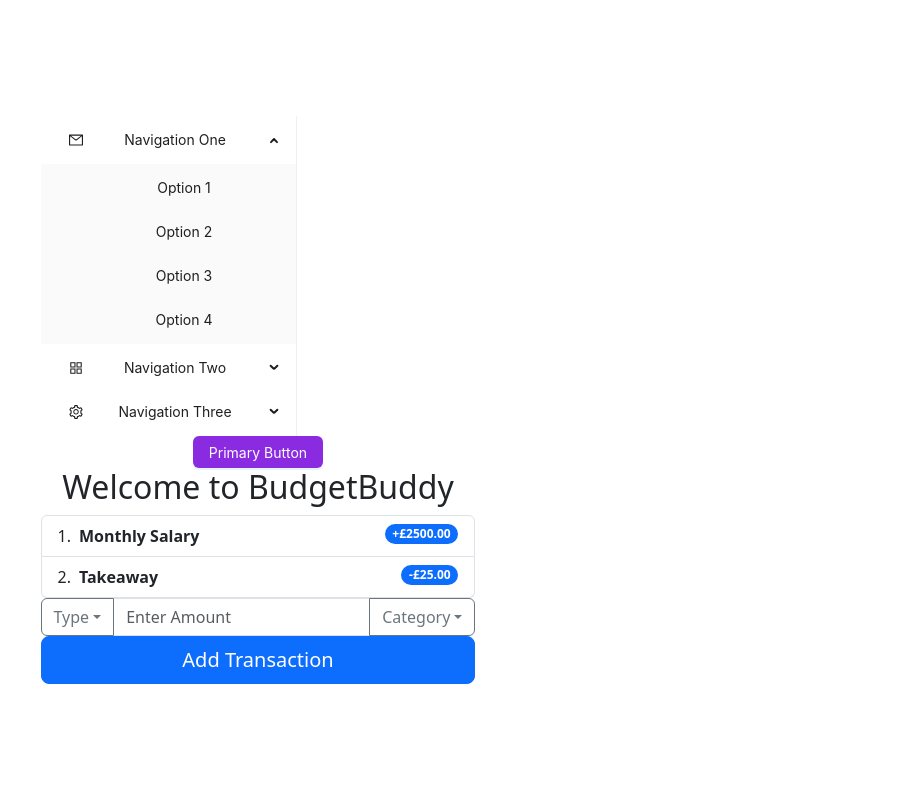
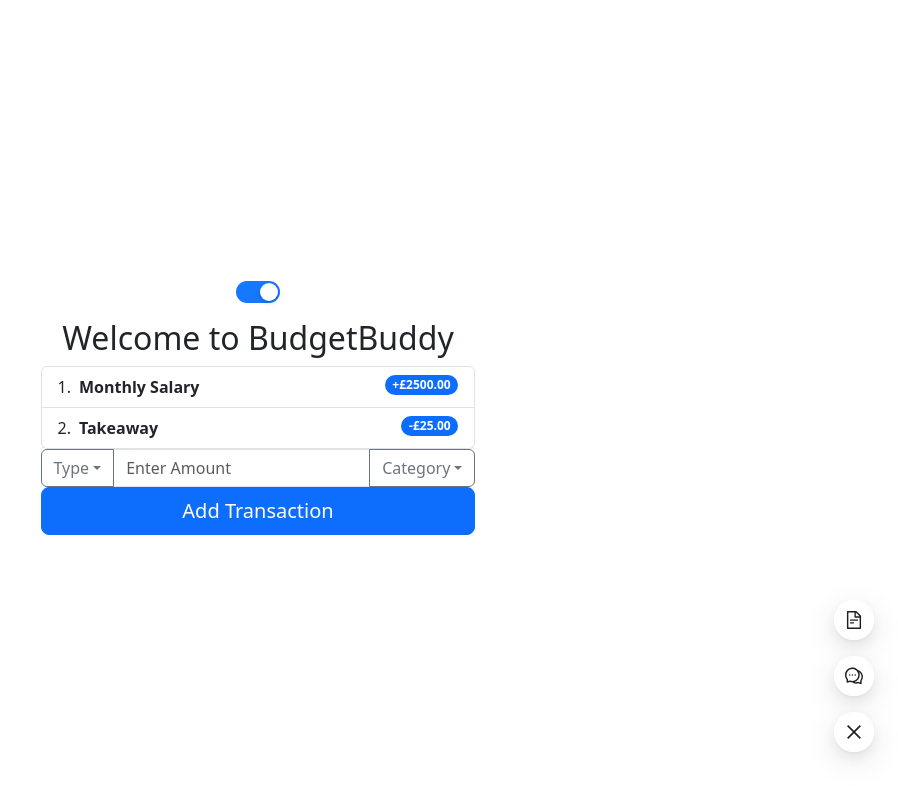
Before and after one commit to reececorkhill/BudgetBuddy, a React (Vite) app: page / in a window 1280 px wide. Shown: the whole page, without its empty margins (382-1280 px from the left). Built offline with nearby package versions, Linux system fonts and the light colour scheme.

Commit message:
creating float button

```diff
--- a/src/components/Interface.jsx
+++ b/src/components/Interface.jsx
@@ -2,65 +2,99 @@ import React, { useState } from 'react';
 import { AppstoreOutlined, MailOutlined, SettingOutlined } from '@ant-design/icons';
 import { Menu } from 'antd';
 import { Button } from 'antd';
+import { CommentOutlined, CustomerServiceOutlined, PlusCircleFilled, } from '@ant-design/icons';
 
-function getItem(label, key, icon, children, type) {
-    return {
-        key,
-        icon,
-        children,
-        label,
-        type,
-    };
-}
-const items = [
-    getItem('Navigation One', 'sub1', <MailOutlined />, [
-        getItem('Option 1', '1'),
-        getItem('Option 2', '2'),
-        getItem('Option 3', '3'),
-        getItem('Option 4', '4'),
-    ]),
-    getItem('Navigation Two', 'sub2', <AppstoreOutlined />, [
-        getItem('Option 5', '5'),
-        getItem('Option 6', '6'),
-        getItem('Submenu', 'sub3', null, [getItem('Option 7', '7'), getItem('Option 8', '8')]),
-    ]),
-    getItem('Navigation Three', 'sub4', <SettingOutlined />, [
-        getItem('Option 9', '9'),
-        getItem('Option 10', '10'),
-        getItem('Option 11', '11'),
-        getItem('Option 12', '12'),
-    ]),
-];
+import { FloatButton, Switch } from 'antd';
 
-// submenu keys of first level
-const rootSubmenuKeys = ['sub1', 'sub2', 'sub4'];
-const Design = () => {
-    const [openKeys, setOpenKeys] = useState(['sub1']);
-    const onOpenChange = (keys) => {
-        const latestOpenKey = keys.find((key) => openKeys.indexOf(key) === -1);
-        if (latestOpenKey && rootSubmenuKeys.indexOf(latestOpenKey) === -1) {
-            setOpenKeys(keys);
-        } else {
-            setOpenKeys(latestOpenKey ? [latestOpenKey] : []);
-        }
-    };
-    return (
-        <div>
-            <Menu
-                mode="inline"
-                openKeys={openKeys}
-                onOpenChange={onOpenChange}
-                style={{
-                    width: 256,
-                }}
-                items={items}
-            />
-            <Button type="primary" className='myBtn'>Primary Button</Button>
-        </div>
+// function getItem(label, key, icon, children, type) {
+//     return {
+//         key,
+//         icon,
+//         children,
+//         label,
+//         type,
+//     };
+// }
+// const items = [
+//     getItem('Navigation One', 'sub1', <MailOutlined />, [
+//         getItem('Option 1', '1'),
+//         getItem('Option 2', '2'),
+//         getItem('Option 3', '3'),
+//         getItem('Option 4', '4'),
+//     ]),
+//     getItem('Navigation Two', 'sub2', <AppstoreOutlined />, [
+//         getItem('Option 5', '5'),
+//         getItem('Option 6', '6'),
+//         getItem('Submenu', 'sub3', null, [getItem('Option 7', '7'), getItem('Option 8', '8')]),
+//     ]),
+//     getItem('Navigation Three', 'sub4', <SettingOutlined />, [
+//         getItem('Option 9', '9'),
+//         getItem('Option 10', '10'),
+//         getItem('Option 11', '11'),
+//         getItem('Option 12', '12'),
+//     ]),
+// ];
 
-    );
+// // submenu keys of first level
+// const rootSubmenuKeys = ['sub1', 'sub2', 'sub4'];
+// const Design = () => {
+//     const [openKeys, setOpenKeys] = useState(['sub1']);
+//     const onOpenChange = (keys) => {
+//         const latestOpenKey = keys.find((key) => openKeys.indexOf(key) === -1);
+//         if (latestOpenKey && rootSubmenuKeys.indexOf(latestOpenKey) === -1) {
+//             setOpenKeys(keys);
+//         } else {
+//             setOpenKeys(latestOpenKey ? [latestOpenKey] : []);
+//         }
+//     };
+//     return (
+//         <div>
+//             <Menu
+//                 mode="inline"
+//                 openKeys={openKeys}
+//                 onOpenChange={onOpenChange}
+//                 style={{
+//                     width: 256,
+//                 }}
+//                 items={items}
+//             />
+//             <Button type="primary" className='myBtn'>Primary Button</Button>
+//         </div>
+
+//     );
+// };
+
+
+const App = () => {
+  const [open, setOpen] = useState(true);
+  const onChange = (checked) => {
+    setOpen(checked);
+  };
+  return (
+    <>
+      <FloatButton.Group
+        open={open}
+        trigger="click"
+        style={{
+          right: 24,
+        }}
+        icon={<CustomerServiceOutlined />}
+      >
+        <FloatButton />
+        <FloatButton icon={<CommentOutlined />} />
+      </FloatButton.Group>
+      <Switch
+        onChange={onChange}
+        checked={open}
+        style={{
+          margin: 16,
+        }}
+      />
+    </>
+  );
 };
 
 
 
-export default Design;
+
+export default App;
```
